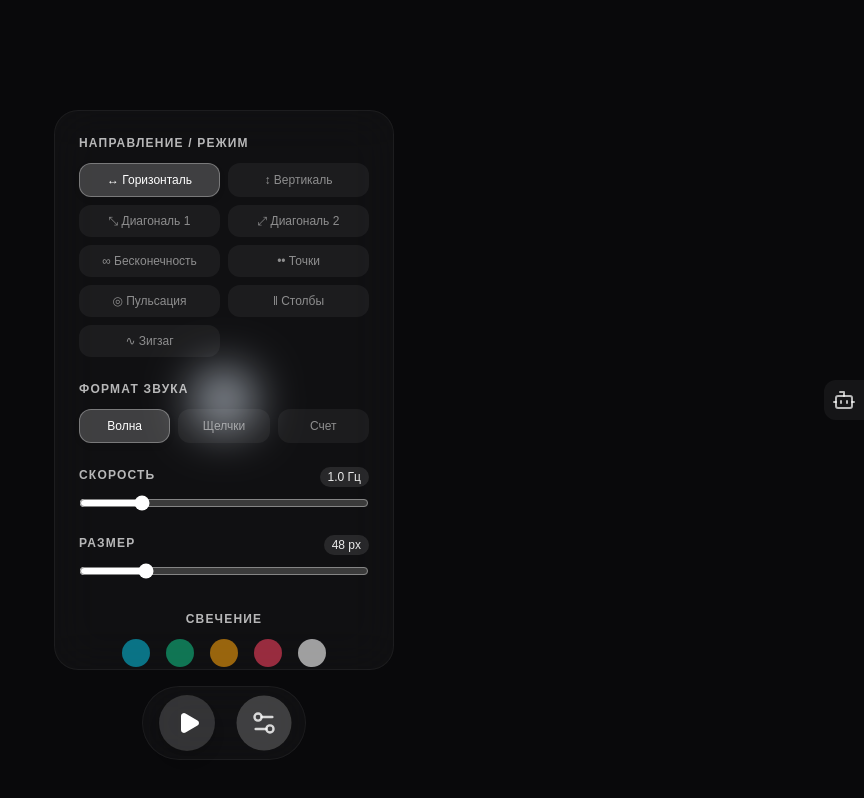
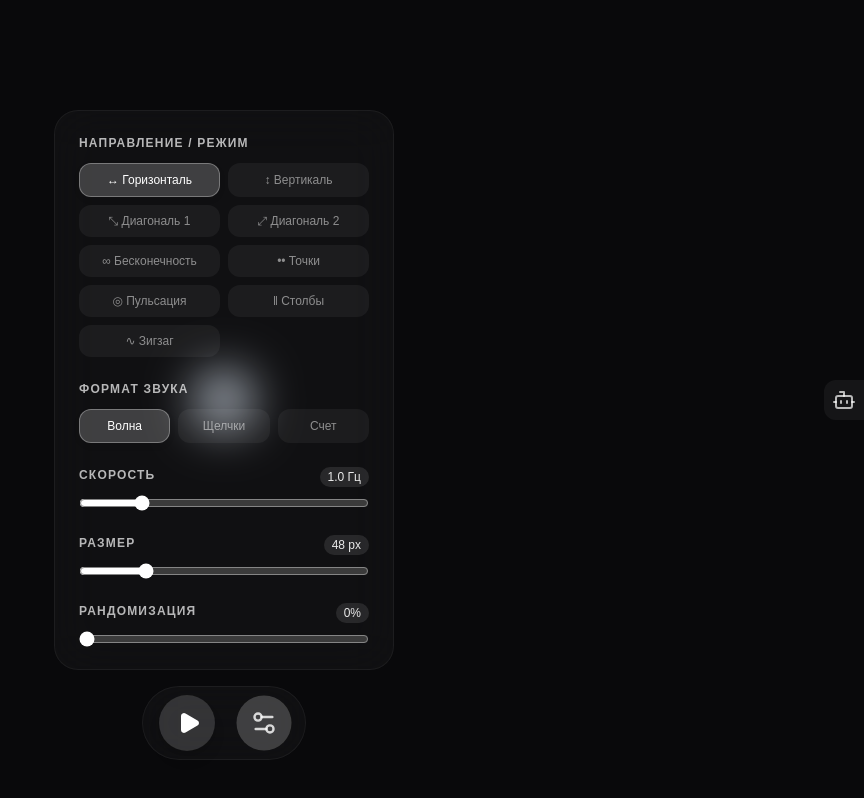
Before and after one commit to fsbtactic-code/emdr, a Next.js app: page / in a window 1280 px wide. Both pictures are taken after a click on the button 680 px from the left and 723 px from the top of the page. Shown: the whole page, without its empty margins (416-1280 px from the left). Built offline with nearby package versions, Linux system fonts and the light colour scheme.

Commit message:
feat: Add Desync mode and Randomness for working memory load

```diff
--- a/components/emdr/Controls.tsx
+++ b/components/emdr/Controls.tsx
@@ -11,7 +11,9 @@ export const Controls = () => {
     size, setSize,
     color, setColor,
     pattern, setPattern,
-    audioFormat, setAudioFormat
+    audioFormat, setAudioFormat,
+    isDesync, setIsDesync,
+    randomness, setRandomness
   } = useStore();
   const [openSettings, setOpenSettings] = useState(false);
 
@@ -101,6 +103,28 @@ export const Controls = () => {
             />
           </div>
 
+          <div className="flex flex-col gap-2">
+            <div className="flex justify-between">
+              <span className="text-white/70 text-xs uppercase tracking-widest font-semibold">Рандомизация</span>
+              <span className="text-white/90 text-xs bg-white/10 px-2 py-0.5 rounded-full">{randomness}%</span>
+            </div>
+            <input
+              type="range" min="0" max="100" step="1"
+              value={randomness} onChange={(e) => setRandomness(parseInt(e.target.value))}
+              className="accent-white/80 w-full"
+            />
+          </div>
+
+          <div className="flex items-center justify-between border-t border-white/5 pt-4">
+            <span className="text-white/70 text-xs uppercase tracking-widest font-semibold">Аудио-Асинхронность</span>
+            <button
+              onClick={() => setIsDesync(!isDesync)}
+              className={`w-12 h-6 rounded-full transition-colors relative flex items-center ${isDesync ? 'bg-cyan-600' : 'bg-white/10'}`}
+            >
+              <div className={`w-4 h-4 rounded-full bg-white transition-transform ${isDesync ? 'translate-x-7' : 'translate-x-1'}`} />
+            </button>
+          </div>
+
           <div className="flex flex-col gap-3">
              <span className="text-white/70 text-xs uppercase tracking-widest font-semibold text-center mt-2">Свечение</span>
             <div className="flex gap-4 justify-center">
--- a/components/emdr/StimulationEngine.tsx
+++ b/components/emdr/StimulationEngine.tsx
@@ -5,16 +5,23 @@ import { motion } from 'framer-motion';
 import { useBilateralAudio } from '@/hooks/useBilateralAudio';
 
 export const StimulationEngine = () => {
-  const { speed, color, size, pattern, isPlaying } = useStore();
+  const { speed, color, size, pattern, isPlaying, randomness } = useStore();
 
   useBilateralAudio();
 
   const glowShadow = `0 0 20px ${color}80, 0 0 40px ${color}40`;
   const tripDuration = 1 / (2 * speed);
 
+  const jX = 20 * (randomness / 100);
+  const jY = 20 * (randomness / 100);
+
   return (
     <div className="absolute inset-0 w-full h-full flex items-center justify-center overflow-hidden pointer-events-none z-0">
-      <div className="relative w-full max-w-5xl h-[80vh] flex items-center justify-center mx-12">
+      <motion.div
+        className="relative w-full max-w-5xl h-[80vh] flex items-center justify-center mx-12"
+        animate={isPlaying && randomness > 0 ? { x: [0, jX, 0, -jX, 0], y: [0, jY, 0, -jY, 0] } : { x: 0, y: 0 }}
+        transition={{ duration: tripDuration * 0.83, repeat: Infinity, ease: 'easeInOut' }}
+      >
 
         {pattern === 'horizontal' && (
           <motion.div
@@ -82,7 +89,7 @@ export const StimulationEngine = () => {
           <ZigZagPattern size={size} color={color} shadow={glowShadow} tripDuration={tripDuration} />
         )}
 
-      </div>
+      </motion.div>
     </div>
   );
 };
--- a/hooks/useBilateralAudio.ts
+++ b/hooks/useBilateralAudio.ts
@@ -2,7 +2,7 @@ import { useEffect, useRef } from 'react';
 import { useStore } from '../store/useStore';
 
 export const useBilateralAudio = () => {
-  const { speed, isPlaying, audioEnabled, audioVolume, audioFormat } = useStore();
+  const { speed, isPlaying, audioEnabled, audioVolume, audioFormat, isDesync, randomness } = useStore();
   const audioCtxRef = useRef<AudioContext | null>(null);
 
   // Continuous audio node refs
@@ -24,15 +24,27 @@ export const useBilateralAudio = () => {
     osc.type = type;
     osc.frequency.value = type === 'sine' ? 600 : 800;
 
+    // Apply randomness to frequency if needed (pitch jitter)
+    if (randomness > 0) {
+      osc.frequency.value += (Math.random() * 200 - 100) * (randomness / 100);
+    }
+
     // envelope
     gain.gain.setValueAtTime(0, ctx.currentTime);
     gain.gain.linearRampToValueAtTime(volume, ctx.currentTime + 0.01);
     gain.gain.exponentialRampToValueAtTime(0.001, ctx.currentTime + 0.1);
 
-    panner.pan.value = isLeft ? -1 : 1;
+    let panVal = isLeft ? -1 : 1;
+    // Apply desync: reverse the audio panning compared to visual
+    if (isDesync) {
+      panVal = panVal * -1;
+    }
+
     if (type === 'square') { // For metronome, center it slightly more
-      panner.pan.value = isLeft ? -0.5 : 0.5;
+      panVal = panVal * 0.5;
     }
+
+    panner.pan.value = panVal;
 
     osc.connect(panner);
     panner.connect(gain);
@@ -62,7 +74,6 @@ export const useBilateralAudio = () => {
 
     const ctx = audioCtxRef.current;
 
-    // Cleanup previous nodes
     if (oscillatorRef.current) {
       oscillatorRef.current.stop();
       oscillatorRef.current.disconnect();
@@ -89,7 +100,8 @@ export const useBilateralAudio = () => {
       lfoRef.current.frequency.value = speed;
 
       const lfoGain = ctx.createGain();
-      lfoGain.gain.value = 1;
+      // Apply desynchronization to continuous mode by reversing the LFO wave amplitude
+      lfoGain.gain.value = isDesync ? -1 : 1;
 
       lfoRef.current.connect(lfoGain);
       lfoGain.connect(pannerRef.current.pan);
@@ -105,23 +117,29 @@ export const useBilateralAudio = () => {
       lfoRef.current.start();
     }
     else if (audioFormat === 'click' || audioFormat === 'metronome') {
-      // For discrete clicks, tripDuration is 1 / (2 * speed) seconds
       const halfCycleMs = (1 / (2 * speed)) * 1000;
       isLeftClickRef.current = true;
 
-      // Play first click immediately
       playClick(ctx, isLeftClickRef.current, audioVolume, audioFormat === 'click' ? 'sine' : 'square');
       isLeftClickRef.current = !isLeftClickRef.current;
 
-      intervalRef.current = setInterval(() => {
-        playClick(ctx, isLeftClickRef.current, audioVolume, audioFormat === 'click' ? 'sine' : 'square');
-        isLeftClickRef.current = !isLeftClickRef.current;
-      }, halfCycleMs);
+      const runInterval = () => {
+        // Add random timing jitter if randomness is high
+        const jitter = (Math.random() * 0.4 - 0.2) * halfCycleMs * (randomness / 100);
+        const nextTick = halfCycleMs + jitter;
+
+        intervalRef.current = setTimeout(() => {
+          playClick(ctx, isLeftClickRef.current, audioVolume, audioFormat === 'click' ? 'sine' : 'square');
+          isLeftClickRef.current = !isLeftClickRef.current;
+          runInterval();
+        }, nextTick);
+      };
+
+      runInterval();
     }
 
     return () => {
-      // Cleanup to prevent duplicate loops when dependencies change
-      if (intervalRef.current) clearInterval(intervalRef.current);
+      if (intervalRef.current) clearTimeout(intervalRef.current);
       if (oscillatorRef.current) {
         try { oscillatorRef.current.stop(); } catch(e){}
       }
@@ -129,7 +147,7 @@ export const useBilateralAudio = () => {
         try { lfoRef.current.stop(); } catch(e){}
       }
     };
-  }, [isPlaying, audioEnabled, audioFormat, speed]);
+  }, [isPlaying, audioEnabled, audioFormat, speed, isDesync, randomness]);
 
   useEffect(() => {
     if (gainRef.current && audioFormat === 'continuous') {
--- a/store/useStore.ts
+++ b/store/useStore.ts
@@ -31,6 +31,9 @@ export interface EmdrState {
   audioEnabled: boolean;
   audioVolume: number;
   audioFormat: AudioFormat;
+  isDesync: boolean; // Desynchronize audio and visual
+  randomness: number; // 0 to 100%
+
   setSpeed: (speed: number) => void;
   setColor: (color: string) => void;
   setSize: (size: number) => void;
@@ -40,6 +43,8 @@ export interface EmdrState {
   setAudioEnabled: (enabled: boolean) => void;
   setAudioVolume: (volume: number) => void;
   setAudioFormat: (format: AudioFormat) => void;
+  setIsDesync: (isDesync: boolean) => void;
+  setRandomness: (val: number) => void;
 }
 
 export interface SessionState {
@@ -68,6 +73,8 @@ export const useStore = create<RootState>((set) => ({
   audioEnabled: true,
   audioVolume: 0.2,
   audioFormat: 'continuous',
+  isDesync: false,
+  randomness: 0,
   setSpeed: (speed) => set({ speed }),
   setColor: (color) => set({ color }),
   setSize: (size) => set({ size }),
@@ -77,6 +84,8 @@ export const useStore = create<RootState>((set) => ({
   setAudioEnabled: (audioEnabled) => set({ audioEnabled }),
   setAudioVolume: (audioVolume) => set({ audioVolume }),
   setAudioFormat: (audioFormat) => set({ audioFormat }),
+  setIsDesync: (isDesync) => set({ isDesync }),
+  setRandomness: (randomness) => set({ randomness }),
 
   // Session Slice
   currentPhase: SessionPhase.Idle,
```
